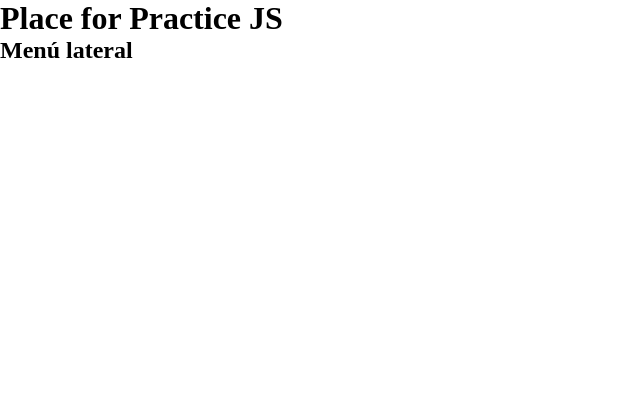
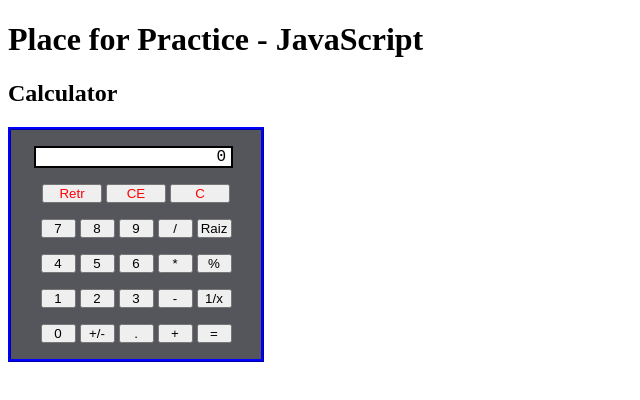
Before and after one commit to rotgergabriel/Js-Practice, a plain HTML site: page index.html in a window 1280 px wide. Shown: the whole page, without its empty margins (0-640 px from the left). Drawn offline with Linux system fonts and the light colour scheme.

Commit message:
feat-Calculator

```diff
--- a/assets/css/style.css
+++ b/assets/css/style.css
@@ -1,4 +1,33 @@
-*{
-    margin: 0;
+
+/*aspectos generales: bordes y color de fondo de calculadora*/
+.calculadora {
+    border: 3px blue ridge;
+    width: 250px;
+    text-align: center;
+    background-color: #55555c;
+}
+
+/*pantalla de visualización: bordes, posición, color de fondo, estilo letra.*/
+#textoPantalla {
+    width: 185px;
+    border: 2px black solid;
+    text-align: right;
+    position: relative;
+    left: 23px;
+    padding: 0px 5px;
+    background-color: white;
+    font-family: "courier new";
+    overflow: hidden;
+}
+
+/*botones normales: anchura y margen*/
+.calculadora [type=button] {
+    width: 35px;
     padding: 0;
 }
+
+/*botones especiales*/
+.calculadora input.largo {
+    color: red;
+    width: 60px;
+}
--- a/assets/index.js
+++ b/assets/index.js
@@ -0,0 +1,55 @@
+window.onload = function() { //Acciones tras cargar la página
+    pantalla=document.getElementById("textoPantalla"); //elemento pantalla de salida
+}
+
+let x="0"; //guardar número en pantalla
+let xi=1; //iniciar número en pantalla: 1=si; 0=no;
+let coma=0; //estado coma decimal 0=no, 1=si;
+let ni=0; //número oculto o en espera.
+let op="no"; //operación en curso; "no" =  sin operación
+
+function numero(xx) { //recoge el número pulsado en el argumento.
+    if (x=="0" || xi==1  ) { // inicializar un número,
+        pantalla.innerHTML=xx; //mostrar en pantalla
+            x=xx; //guardar número
+            if (xx==".") { //si escribimos una coma al principio del número
+               pantalla.innerHTML="0."; //escribimos 0.
+               x=xx; //guardar número
+               coma=1; //cambiar estado de la coma
+                }
+    } else { //continuar escribiendo un número
+            if (xx=="." && coma==0) { //si escribimos una coma decimal p�r primera vez
+                pantalla.innerHTML+=xx;
+                x+=xx;
+                coma=1; //cambiar el estado de la coma
+            }
+            //si intentamos escribir una segunda coma decimal no realiza ninguna acción.
+            else if (xx=="." && coma==1) {}
+            //Resto de casos: escribir un número del 0 al 9:
+                else {
+                    pantalla.innerHTML+=xx;
+                    x+=xx;
+                }
+            }
+                xi=0 //el número está iniciado y podemos ampliarlo.
+}
+
+function operar(s) {
+    igualar(); //si hay operaciones pendientes se realizan primero
+    ni=x //ponemos el 1� número en "numero en espera" para poder escribir el segundo.
+    op=s; //guardamos tipo de operación.
+    xi=1; //inicializar pantalla.
+}
+
+function igualar() {
+    if (op=="no") { //no hay ninguna operación pendiente.
+            pantalla.innerHTML=x;	//mostramos el mismo número
+    } else { //con operación pendiente resolvemos
+            sl=ni+op+x; // escribimos la operación en una cadena
+            sol=eval(sl) //convertimos la cadena a código y resolvemos
+            pantalla.innerHTML=sol //mostramos la solución
+            x=sol; //guardamos la solución
+            op="no"; //ya no hay operaciones pendientes
+            xi=1; //se puede reiniciar la pantalla.
+    }
+}
--- a/index.html
+++ b/index.html
@@ -6,8 +6,46 @@
         <link rel="stylesheet" href="./assets/css/style.css">
     </head>
     <body>
-        <h1>Place for Practice JS</h1>
-        <h2>Menú lateral</h2>
+        <h1>Place for Practice - JavaScript</h1>
+        <h2>Calculator</h2>
+            <div class="calculadora">
+                <form action="#" name="calculadora" id="calculadora">
+                <p id="textoPantalla">0</p>
+                <p>
+                    <input type="button" class="largo" value="Retr" onclick="retro()"   />
+                    <input type="button" class="largo" value="CE" onclick="borradoParcial()"  />
+                    <input type="button" class="largo" value="C" onclick="borradoTotal()"  />
+                    </p>
+                    <p>
+                    <input type="button" value="7" id="seven" onclick="numero('7')" />
+                    <input type="button" value="8" onclick="numero('8')" />
+                    <input type="button" value="9" onclick="numero('9')" />
+                    <input type="button" value="/" onclick="operar('/')"  />
+                    <input type="button" value="Raiz" onclick="raizc()" />
+                    </p>
+                    <p>
+                    <input type="button" value="4" onclick="numero('4')" />
+                    <input type="button" value="5" onclick="numero('5')" />
+                    <input type="button" value="6" onclick="numero('6')" />
+                    <input type="button" value="*" onclick="operar('*')" />
+                    <input type="button" value="%" onclick="porcent()" />
+                    </p>
+                    <p>
+                    <input type="button" value="1" onclick="numero('1')" />
+                    <input type="button" value="2" onclick="numero('2')" />
+                    <input type="button" value="3" onclick="numero('3')" />
+                    <input type="button" value="-" onclick="operar('-')" />
+                    <input type="button" value="1/x" onclick="inve()" />
+                    </p>
+                    <p>
+                    <input type="button" value="0" onclick="numero('0')" />
+                    <input type="button" value="+/-" onclick="opuest()" />
+                    <input type="button" value="." onclick="numero('.')" />
+                    <input type="button" value="+" onclick="operar('+')" />
+                    <input type="button" value="=" onclick="igualar()" />
+                    </p>
+                </form>
+            </div>
 
         <div class="menu">
             <img src="" alt="">
```
